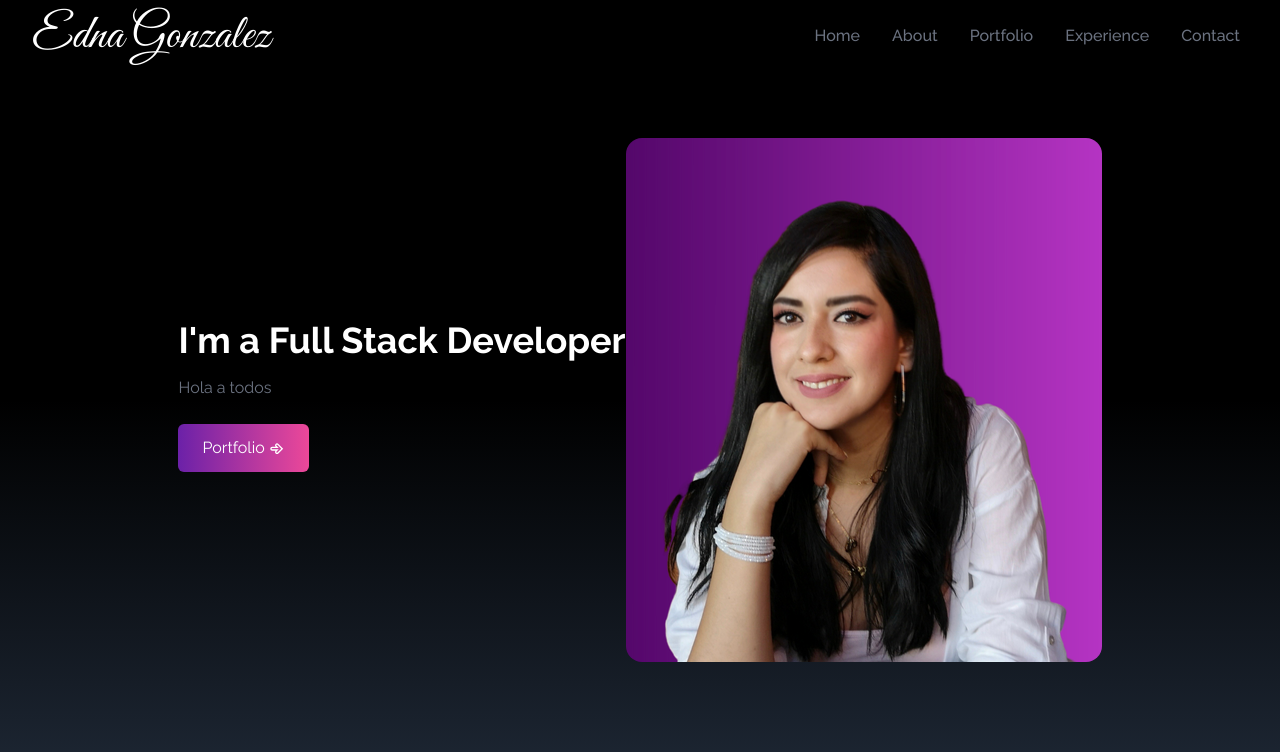
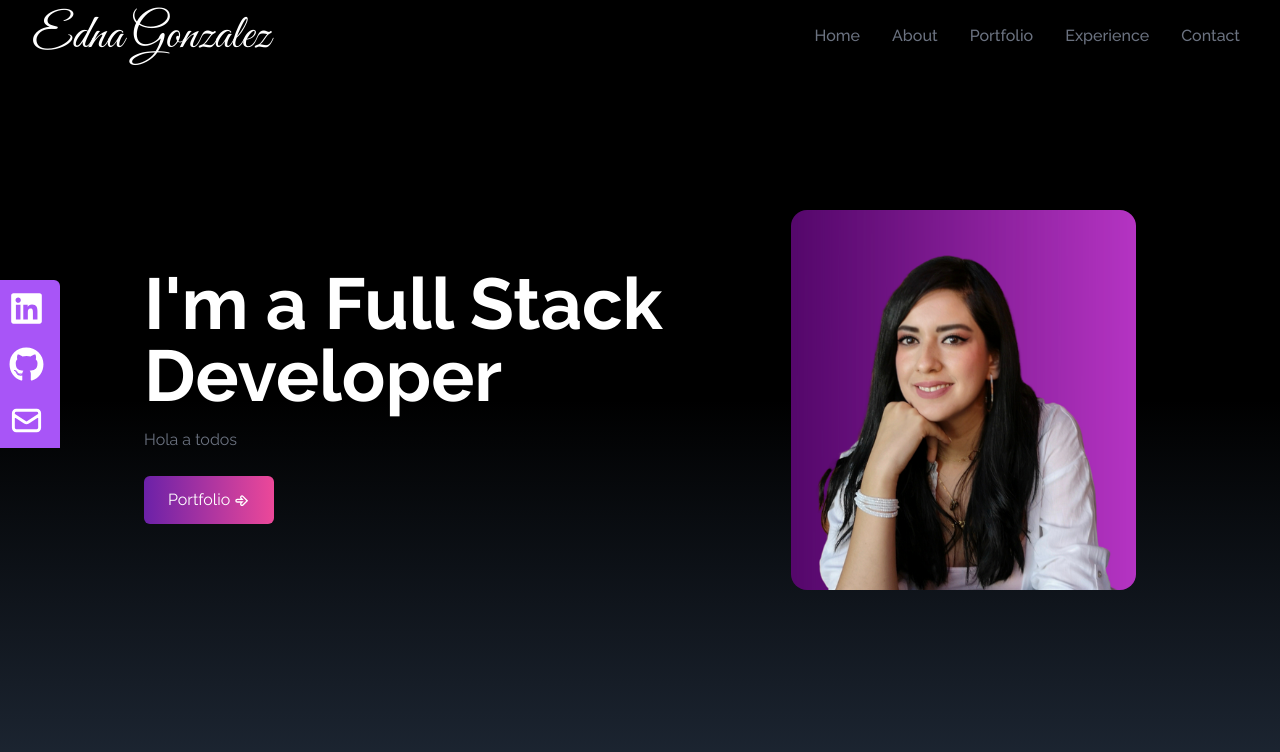
Before and after one commit to enanesh/edna-portfolio-react, a React (Create React App) app: page / in a window 1280 px wide. Shown: the top 752 px of the page. Built offline with nearby package versions, Linux system fonts and the light colour scheme.

Commit message:
Adds the component ' SocialLinks' that sets the side bar for contact info (Github,Linkedin,Mailto) I'mhaving problems debbuding the syntax of one of my arguments it'sshowins Error:Unexpectes string concatenation of literals(SocialLinks.js Line 63:168)

```diff
--- a/src/App.js
+++ b/src/App.js
@@ -2,6 +2,7 @@
 import Home from "./components/Home";
 import NavBar from "./components/NavBar";
 import SocialLinks from "./components/SocialLinks";
+
 
 
 function App() {
@@ -10,9 +11,8 @@ function App() {
     <div>
       <NavBar />
       <Home />
+      <SocialLinks />
 
-
-      <SocialLinks />
 
     </div>
   );
--- a/src/components/Home.jsx
+++ b/src/components/Home.jsx
@@ -8,8 +8,8 @@ const Home = () => {
 
             <div className="max-w-screen-lg mx-auto flex flex-col items-center justify-center h-full px-4 md:flex-row">
                 <div className= "flex  flex-col justify-center h-full">
-                    <h2 className='text-4xl sm"text-7xl font-bold text-white'>
-                         I'm a Full Stack Developer
+                    <h2 className='text-4xl sm:text-7xl font-bold text-white'>
+                        I'm a Full Stack  Developer
                     </h2>
                     <p className=" text-gray-500 py-4 mx-width-md">
                         Hola a todos
@@ -25,9 +25,9 @@ const Home = () => {
                         </button>
                     </div>
                 </div>
-
+                {/* image  settings */}
                 <div>
-                    <img src={ednaImage}  alt="my profile picture" className="rounded-2xl mx-auto w-2/3 md:w-full"></img>
+                    <img src={ednaImage}  alt="my profile" className="rounded-2xl mx-auto w-2/3 md:w-full"></img>
                 </div>
             </div>
       </div>
--- a/src/components/SocialLinks.jsx
+++ b/src/components/SocialLinks.jsx
@@ -1,7 +1,7 @@
-import React from 'react';
-import { FaGithub, FaLinkedin } from 'react-icons/fa';
-import { HiOutlineMail } from 'react-icons/hi';
-import {BsFillPersonLinesFill} from 'react-icons/bs'
+import React from 'react'
+import { FaGithub, FaLinkedin } from 'react-icons/fa'
+import { HiOutlineMail } from 'react-icons/hi'
+// import {BsFillPersonLinesFill} from 'react-icons/bs'
 
 const SocialLinks = () => {
 
@@ -10,18 +10,20 @@ const SocialLinks = () => {
             id: 1,
             child: (
                 <>
-                 LinkedIn <FaLinkedin size={30} />
+                  LinkedIn <FaLinkedin size={35} />
                 </>
+
             ),
             href: 'https://linkedin.com',
-            style: 'rounded-br-md',
+            style:'rounded-tr-md'
         },
         {
             id: 2,
             child: (
                 <>
-                 GitHub <FaGithub size={30} />
+                  GitHub <FaGithub size={35} />
                 </>
+
             ),
             href: 'https://github.com/enanesh',
 
@@ -30,43 +32,48 @@ const SocialLinks = () => {
             id: 3,
             child: (
                 <>
-                Email <HiOutlineMail size={30}/>
+                  Email <HiOutlineMail size={35} />
                 </>
+
             ),
-            href: 'mailto:edna@gmail.com',
+            href: 'mailto:edna.ganesha@gmail.com',
 
         },
-           {
-            id: 4,
-            child: (
-                <>
-                 Resume <BsFillPersonLinesFill size={30} />
-                </>
-            ),
-            href: 'https://linkedin.com',//drag the cv to public folder
-            style: 'rounded-br-md',
-            download:true,
-        },
+        // {
+        //     id: 4,
+        //     child: (
+        //         <>
+        //           Resume  <BsFillPersonLinesFill size={35} />
+        //         </>
+
+        //     ),
+        //     href: '/resume.pdf',
+        //     style:'rounded-tr-md'
+        //   downloand:tue
+        // },
+
     ]
+
+
   return (
-      <div className='hidden lg:flex-col  top-[35%] left-0 fixed'>
+      <div className='hidden lg:flex flex-col top-[35%] left-0 fixed'>
           <ul>
-              {links.map(({ id, child, href, style, download }) => (
+              {links.map(({id,child,href,style,}) => (
 
-                  <li key={id} className={'flex justify-between items-center w-40 h-14 px-4 ml-[-100px] hover:ml-[-10px] hover:rounded-md duration-300 bg-gray-500' + " " + style} >
+                  <li key={id} className={'flex justify-between items-center w-40 h-14 px-4 bg-purple-500 hover:ml-[-10px] hover:rounded-md duration-300 ml-[-100px] ' + " " + style}>
                   <a href={href}
                           className='flex justify-between items-center w-full text-white'
-                          download={download}
-                          target='_blank'
-                          rel='noreferrer'
-
+                        //   download={dowload}
+                          target='_blank' //allows to open new tab
+                          rel="noreferrer" //Avoid errors in terminal
                   >
-                        {child }</a>
+                      {" "}
+                      <>
+                         {child}
+                      </>
+                  </a>
               </li>
-
-
             ))}
-
 
           </ul>
     </div>
```
Also changed, not shown: 1 other file (tests, documents, lock files or other folders). Lines whose indentation alone changed are shown as unchanged.
